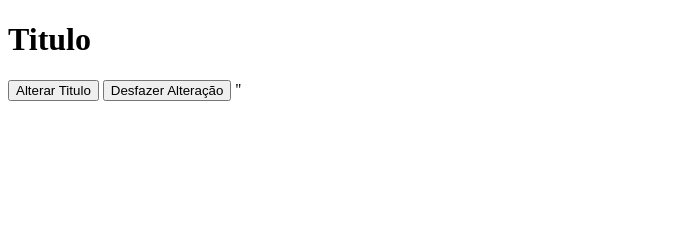
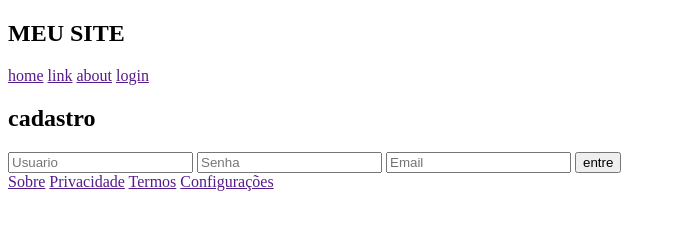
Before and after one commit to Gustanaotidarbola/real.script, a plain HTML site: page index.html in a window 1280 px wide. Shown: the whole page, without its empty margins (0-676 px from the left). Drawn offline with Linux system fonts and the light colour scheme.

Commit message:
alteração da atividade da aula de hj

```diff
--- a/index.html
+++ b/index.html
@@ -6,11 +6,40 @@
     <title>Document</title>
 </head>
 <body>
-    <h1 id="TituloPrincipal">Titulo</h1>
-    <button onclick="AlterarTitulo()">Alterar Titulo</button>
-    <button onclick="desfazerAlteracao()">Desfazer Alteração</button>
+    <header><!--cabeçalho-->
+
+    <h2>MEU SITE</h2>
+    <a href="">home</a>
+    <a href="">link</a>
+    <a href="">about</a>
+    <a href="">login</a>
+
+    </header>
+    <!--Principal-->
+    <main>
+        <h2>cadastro</h2>
+        <form action="">
+            <input type="text" placeholder="Usuario">
+            <input type="text" placeholder="Senha">
+            <input type="text" placeholder="Email">
+            <button onclick="">entre</button>
+        </form>
+    </main>
+    <!--Rodape-->
+    <footer>
+        <div class="Botoes">
+            <a href="">Sobre</a>
+            <a href="">Privacidade</a>
+            <a href="">Termos</a>
+            <a href="">Configurações</a>
+        </div>
+    </footer>
+    <!--Principal-->
+    <!--Formulario-->
+    <!--Rodape-->
+
 
     <script src="script.js"></script>
 
 </body>
-</html>''
+</html>
```
Also changed, not shown: style.css (+15 -0 lines).
